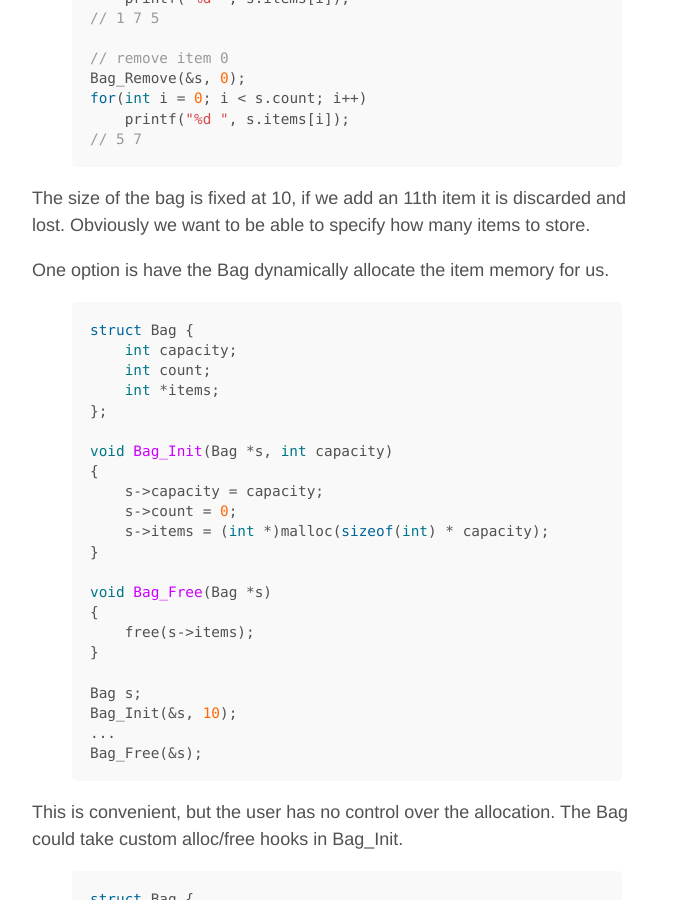
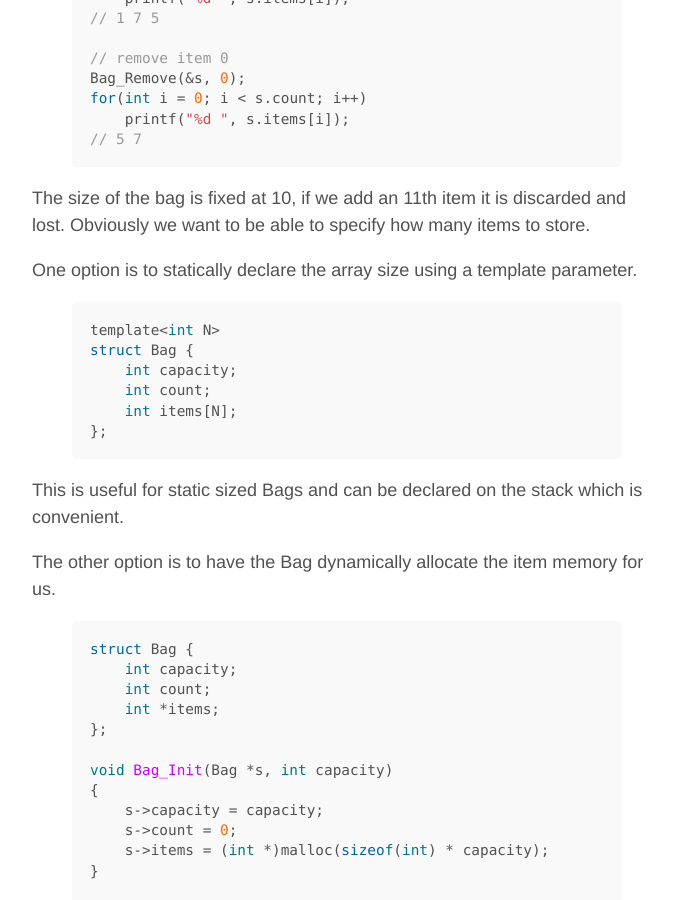
Before and after one commit to mironside/mironside.github.io-nope, a Jekyll site: the page built from _posts/2015-06-08-set-data-structure.md, in a window 1280 px wide and 900 px high, scrolled down 2220 px. Shown: the whole window, without its empty margins (293-967 px from the left). Built offline with Jekyll 4.4.1, drawn with Linux system fonts in a browser that asks for light colours.

Commit message:
set post

```diff
--- a/_posts/2015-06-08-set-data-structure.md
+++ b/_posts/2015-06-08-set-data-structure.md
@@ -95,10 +95,22 @@ for(int i = 0; i < s.count; i++)
 // 5 7
 {% endhighlight %}
 
-
 The size of the bag is fixed at 10, if we add an 11th item it is discarded and lost.  Obviously we want to be able to specify how many items to store.
 
-One option is have the Bag dynamically allocate the item memory for us.
+One option is to statically declare the array size using a template parameter.
+
+{% highlight c %}
+template<int N>
+struct Bag {
+    int capacity;
+    int count;
+    int items[N];
+};
+{% endhighlight %}
+
+This is useful for static sized Bags and can be declared on the stack which is convenient.
+
+The other option is to have the Bag dynamically allocate the item memory for us.
 
 {% highlight c %}
 struct Bag {
```
